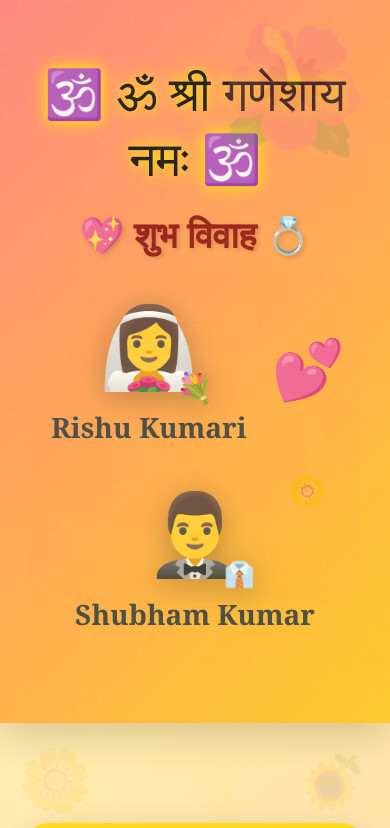
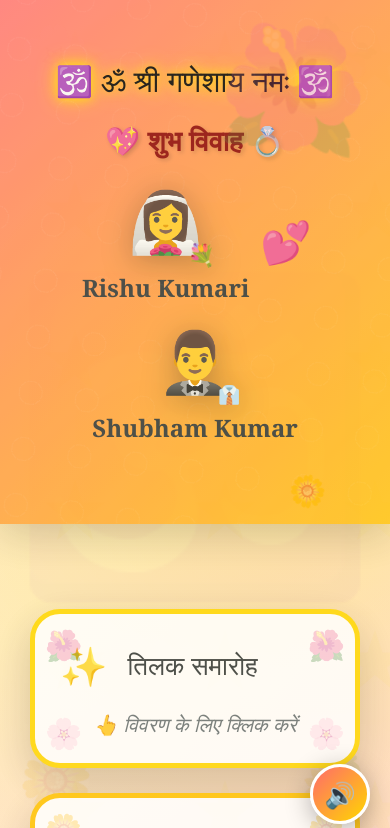
Before and after one commit to anubhavboyz/weddinginvitation, a plain HTML site: page index.html in a window 390 px wide. Both pictures are taken after a click on the button "✨ शुभ आरंभ ✨". Shown: the top 828 px of the page. Drawn offline with Linux system fonts and the light colour scheme.

Commit message:
Update index.html

```diff
--- a/index.html
+++ b/index.html
@@ -9,6 +9,40 @@
             margin: 0;
             padding: 0;
             box-sizing: border-box;
+        }
+
+        /* Music Control Button */
+        .music-control {
+            position: fixed;
+            bottom: 30px;
+            right: 30px;
+            z-index: 10000;
+            background: linear-gradient(135deg, #FF6B6B, #FFD700);
+            border: 3px solid white;
+            border-radius: 50%;
+            width: 70px;
+            height: 70px;
+            display: flex;
+            align-items: center;
+            justify-content: center;
+            cursor: pointer;
+            box-shadow: 0 5px 25px rgba(0,0,0,0.3);
+            transition: all 0.3s;
+            font-size: 30px;
+        }
+
+        .music-control:hover {
+            transform: scale(1.1);
+            box-shadow: 0 8px 35px rgba(0,0,0,0.4);
+        }
+
+        .music-control.playing {
+            animation: musicPulse 1s infinite;
+        }
+
+        @keyframes musicPulse {
+            0%, 100% { transform: scale(1); }
+            50% { transform: scale(1.05); }
         }
 
         body {
@@ -178,16 +212,32 @@
             animation: pulse 2s infinite;
             z-index: 10000;
             font-family: 'Georgia', serif;
+            white-space: nowrap;
         }
 
         @keyframes pulse {
             0%, 100% { transform: translate(-50%, -50%) scale(1); }
-            50% { transform: translate(-50%, -50%) scale(1.1); }
+            50% { transform: translate(-50%, -50%) scale(1.05); }
         }
 
         .open-button:hover {
             background: linear-gradient(135deg, #FFA500, #FFD700);
             box-shadow: 0 15px 40px rgba(255, 215, 0, 0.7);
+        }
+
+        @media (max-width: 768px) {
+            .open-button {
+                padding: 15px 30px;
+                font-size: 18px;
+                top: 50%;
+                left: 50%;
+                transform: translate(-50%, -50%);
+            }
+
+            @keyframes pulse {
+                0%, 100% { transform: translate(-50%, -50%) scale(1); }
+                50% { transform: translate(-50%, -50%) scale(1.05); }
+            }
         }
 
         /* Main Content */
@@ -316,6 +366,7 @@
 
         .person {
             text-align: center;
+            flex-shrink: 0;
         }
 
         .person-icon {
@@ -350,12 +401,44 @@
         .heart {
             font-size: 50px;
             animation: heartbeat 1.5s infinite;
+            flex-shrink: 0;
         }
 
         @keyframes heartbeat {
             0%, 100% { transform: scale(1); }
             25% { transform: scale(1.2); }
             50% { transform: scale(1); }
+        }
+
+        @media (max-width: 768px) {
+            .bride-groom {
+                gap: 15px;
+                margin: 20px 0;
+            }
+
+            .person-icon {
+                font-size: 60px;
+            }
+
+            .bride-icon::after {
+                font-size: 22px;
+                bottom: -8px;
+                right: -12px;
+            }
+
+            .groom-icon::after {
+                font-size: 18px;
+                bottom: -5px;
+                right: -8px;
+            }
+
+            .person h2 {
+                font-size: 24px;
+            }
+
+            .heart {
+                font-size: 35px;
+            }
         }
 
         /* Events Section */
@@ -527,13 +610,58 @@
         /* Responsive */
         @media (max-width: 768px) {
             .header h1 { font-size: 36px; }
-            .person h2 { font-size: 28px; }
+            .ganesh { font-size: 36px; }
             .event-title { font-size: 32px; }
+            .event-icon { font-size: 45px; }
+            .event-info { font-size: 20px; }
             .venue h2 { font-size: 36px; }
+            .venue-info { font-size: 22px; }
+            .map-button {
+                padding: 15px 35px;
+                font-size: 20px;
+            }
+            .event-card {
+                padding: 25px;
+                margin: 25px 10px;
+            }
+            .music-control {
+                width: 60px;
+                height: 60px;
+                font-size: 25px;
+                bottom: 20px;
+                right: 20px;
+            }
+            .footer {
+                font-size: 18px;
+            }
+            .footer-icon {
+                font-size: 30px;
+            }
+        }
+
+        @media (max-width: 480px) {
+            .header h1 { font-size: 28px; }
+            .ganesh { font-size: 30px; }
+            .event-title { font-size: 26px; }
+            .event-icon { font-size: 38px; }
+            .venue h2 { font-size: 30px; }
         }
     </style>
 </head>
 <body>
+    <!-- Background Music - Sajeya Song -->
+    <audio id="bgMusic" loop>
+        <!-- Primary source - Sajeya from streaming service -->
+        <source src="./sajeya.mp3" type="audio/mpeg">
+        <!-- Fallback to YouTube embed won't work for audio tag, so using free wedding music -->
+        <source src="https://cdn.pixabay.com/audio/2022/03/10/audio_4f888a0524.mp3" type="audio/mpeg">
+    </audio>
+
+    <!-- Music Control Button -->
+    <div class="music-control" id="musicControl" title="संगीत चालू/बंद करें">
+        🔇
+    </div>
+
     <!-- Curtain -->
     <div class="curtain-container active" id="curtainContainer">
         <div class="curtain-top">
@@ -689,6 +817,37 @@
     </div>
 
     <script>
+        // Music Control
+        const bgMusic = document.getElementById('bgMusic');
+        const musicControl = document.getElementById('musicControl');
+        let isPlaying = false;
+
+        musicControl.addEventListener('click', function() {
+            if (isPlaying) {
+                bgMusic.pause();
+                musicControl.textContent = '🔇';
+                musicControl.classList.remove('playing');
+                isPlaying = false;
+            } else {
+                bgMusic.play().catch(e => console.log('Audio play failed:', e));
+                musicControl.textContent = '🔊';
+                musicControl.classList.add('playing');
+                isPlaying = true;
+            }
+        });
+
+        // Auto-play attempt when curtain opens
+        function tryAutoPlay() {
+            bgMusic.play().then(() => {
+                musicControl.textContent = '🔊';
+                musicControl.classList.add('playing');
+                isPlaying = true;
+            }).catch(() => {
+                // Auto-play blocked, user needs to click
+                console.log('Auto-play blocked. Click the music button to play.');
+            });
+        }
+
         // Curtain opening
         document.getElementById('openButton').addEventListener('click', function() {
             const curtain = document.getElementById('curtainContainer');
@@ -699,6 +858,7 @@
             setTimeout(() => {
                 curtain.style.display = 'none';
                 mainContent.classList.add('visible');
+                tryAutoPlay(); // Try to play music when curtain opens
             }, 2000);
         });
 
```
